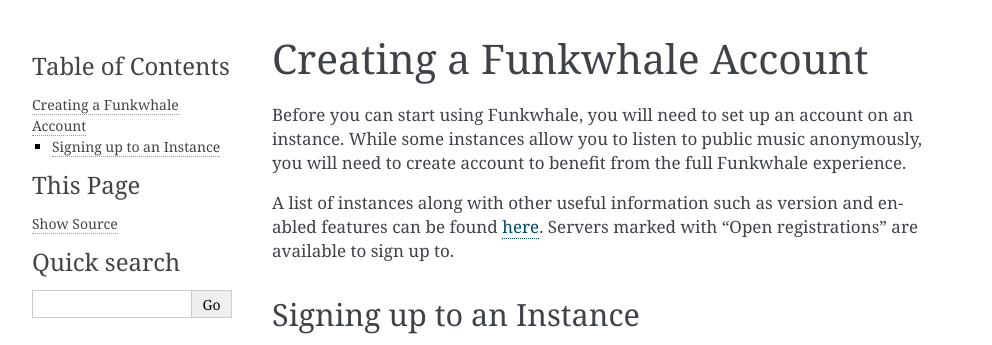
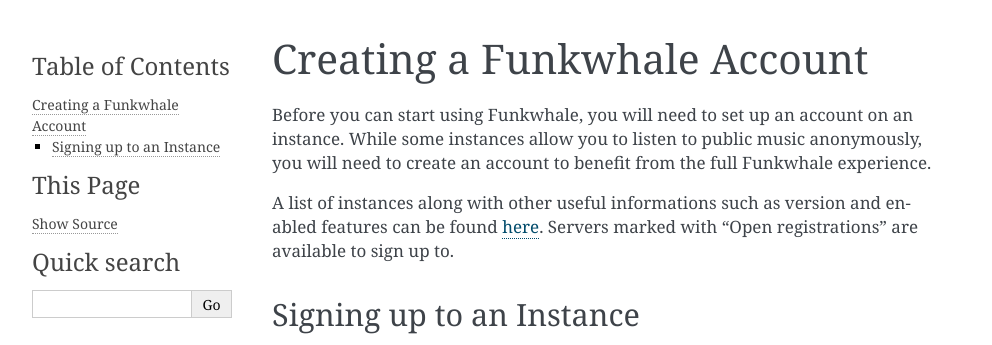
Before and after one commit to RYGhub/funkwhale, a Sphinx documentation site: the page built from docs/users/create.rst, in a window 1280 px wide. Shown: the top 345 px of the page, without its empty margins (148-1140 px from the left). Built offline with Sphinx 7.4.7, drawn with Linux system fonts in a browser that asks for light colours; pages that are not in the unit, such as notebooks, are missing from menus.

Commit message:
Fixed some typo/wording in the documentation

```diff
--- a/docs/developers/architecture.rst
+++ b/docs/developers/architecture.rst
@@ -59,10 +59,10 @@
 
 Funkwhale's API server should never be exposed directly to the internet, as we require
 a reverse proxy (Apache or Nginx) for performance and security reasons. The reverse proxy
-will receive client HTTP requests, and:
+will receive client HTTP or HTTPS requests, and:
 
 - Proxy them to the API server
-- Serve requested static files (Audio files, stylesheets, javascript, fonts...)
+- Serve requested static files (audio files, stylesheets, javascript, fonts...)
 
 The API server
 --------------
--- a/docs/users/create.rst
+++ b/docs/users/create.rst
@@ -2,10 +2,10 @@
 ============================
 
 Before you can start using Funkwhale, you will need to set up an account on an instance. While
-some instances allow you to listen to public music anonymously, you will need to create account
+some instances allow you to listen to public music anonymously, you will need to create an account
 to benefit from the full Funkwhale experience.
 
-A list of instances along with other useful information such as version and enabled features can be found
+A list of instances along with other useful informations such as version and enabled features can be found
 `here <https://network.funkwhale.audio/dashboards/d/overview/network-overview>`_. Servers marked with
 "Open registrations" are available to sign up to.
 
```
